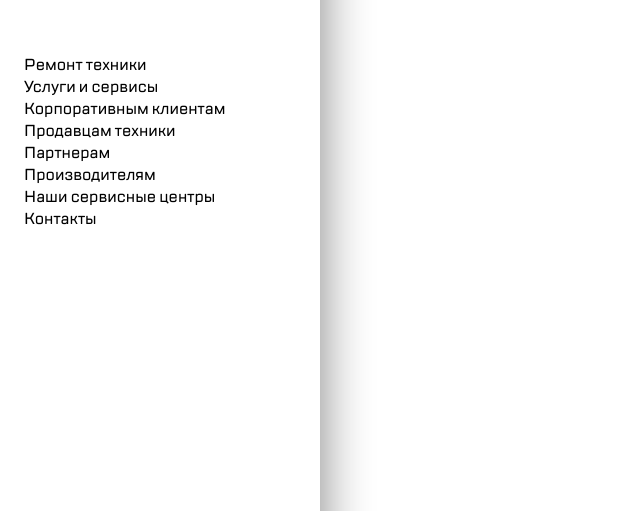
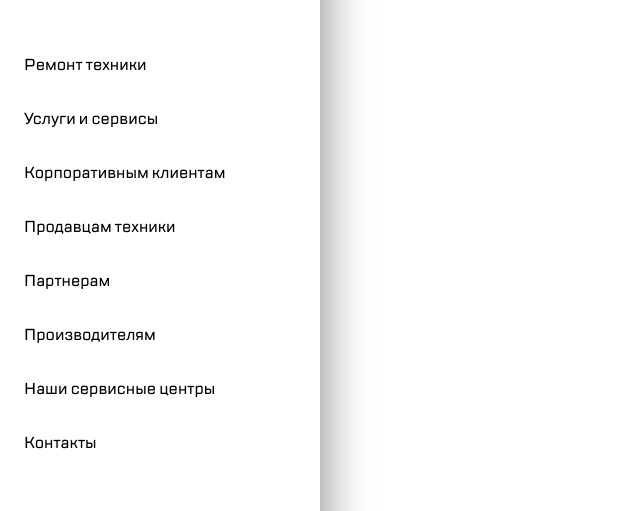
Before and after one commit to Rosfavita/4, a plain HTML site: page index.html in a window 1280 px wide. Shown: the part 74-585 px from the top of the page, without its empty margins (0-640 px from the left). Drawn offline with Linux system fonts and the light colour scheme.

Commit message:
Update style.css

```diff
--- a/style.css
+++ b/style.css
@@ -71,6 +71,7 @@ p{
 .aside__services{
     display: flex;
     flex-direction: column;
+
     transform: translate(24px, 60px);
 }
 .aside__service{
@@ -79,15 +80,15 @@ p{
     font-size: 16px;
     padding: 0;
     margin: 0;
-    margin-bottom: 32px;
     opacity: 1;
     transition: opacity 0.3s;
 }
 .aside__li:hover{
     opacity: 0.5;
 }
-li {
+.aside__li {
     list-style-type: none;
+    margin-bottom: 32px;
 }
 ul{
     padding-left: 0;
@@ -102,7 +103,7 @@ a {
     text-decoration: none;
 
     color: black;
-    }
+}
 aside .red-button {
     background-repeat: no-repeat;
     background-size: 16px;
```
